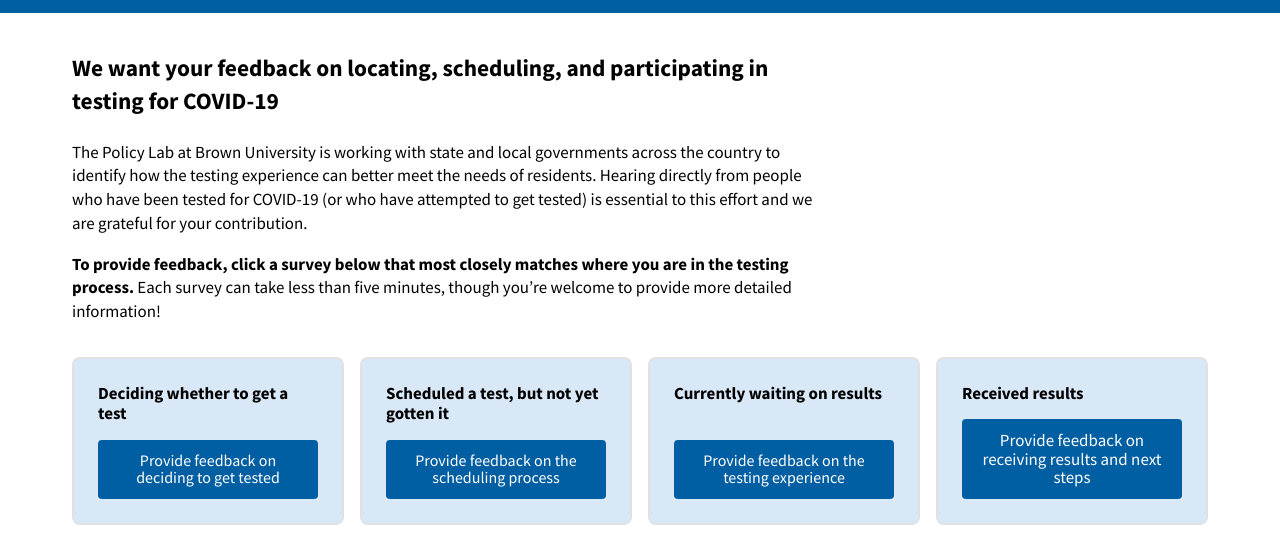
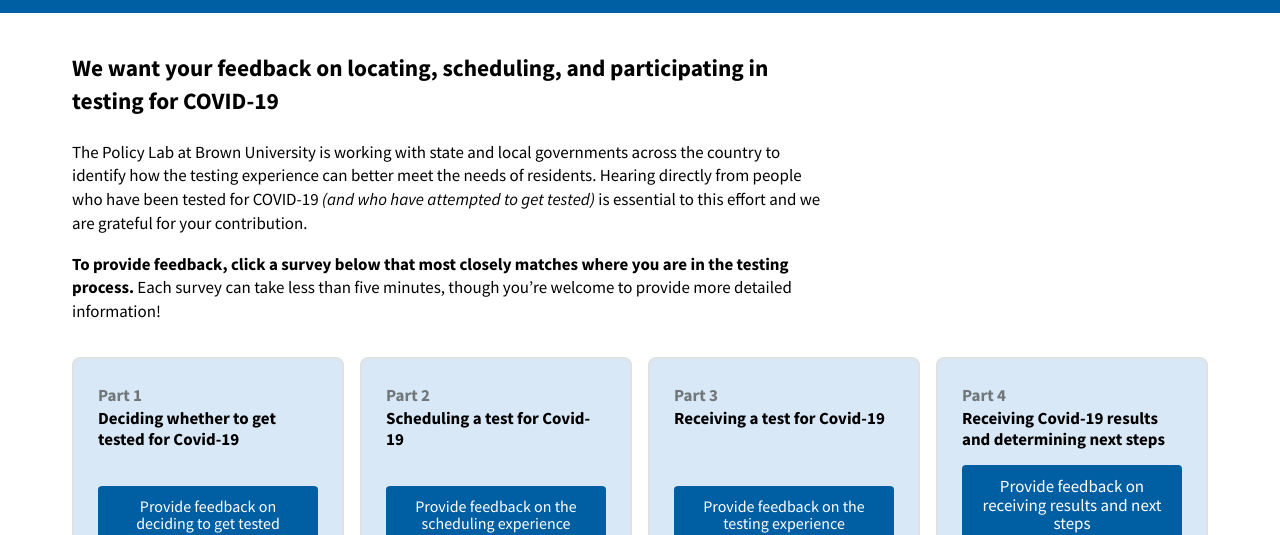
Before and after one commit to thepolicylab/covid-testing-feedback, a website: page index.html in a window 1280 px wide. Shown: the part 276-811 px from the top of the page. Drawn offline with Linux system fonts and the light colour scheme.

Commit message:
update language and headings for cards

```diff
--- a/index.html
+++ b/index.html
@@ -47,7 +47,7 @@
                     We want your feedback on locating, scheduling, and participating in testing for COVID-19
                 </p>
                 <p class="font-body-sm">
-                    The Policy Lab at Brown University is working with state and local governments across the country to identify how the testing experience can better meet the needs of residents. Hearing directly from people who have been tested for COVID-19 (or who have attempted to get tested) is essential to this effort and we are grateful for your contribution.
+                    The Policy Lab at Brown University is working with state and local governments across the country to identify how the testing experience can better meet the needs of residents. Hearing directly from people who have been tested for COVID-19 <i>(and who have attempted to get tested)</i> is essential to this effort and we are grateful for your contribution.
                 </p>
                 <p class="font-body-sm">
                     <b>To provide feedback, click a survey below that most closely matches where you are in the testing process.</b> Each survey can take less than five minutes, though you’re welcome to provide more detailed information!
@@ -60,7 +60,8 @@
                     <li class="grid-col-12 tablet:grid-col-6 desktop:grid-col-3 usa-card">
                         <div class="usa-card__container bg-primary-lighter display-flex flex-justify flex-column">
                           <header class="usa-card__header">
-                            <h2 class="usa-card__heading font-sans-sm text-semibold">Deciding whether to get a test</h2>
+                            <span class="text-base text-bold">Part 1</span>
+                            <h2 class="usa-card__heading font-sans-sm text-semibold">Deciding whether to get tested for Covid-19</h2>
                           </header>
                           <div class="usa-card__footer">
                             <button id="decision-button" class="usa-button font-sans-xs text-normal line-height-sans-2">Provide feedback on deciding to get tested</button>
@@ -70,17 +71,19 @@
                       <li class="grid-col-12 tablet:grid-col-6 desktop:grid-col-3 usa-card">
                         <div class="usa-card__container bg-primary-lighter display-flex flex-justify flex-column">
                           <header class="usa-card__header">
-                            <h2 class="usa-card__heading font-sans-sm text-semibold">Scheduled a test, but not yet gotten it</h2>
+                            <span class="text-base text-bold">Part 2</span>
+                            <h2 class="usa-card__heading font-sans-sm text-semibold">Scheduling a test for Covid-19</h2>
                           </header>
                           <div class="usa-card__footer">
-                            <button id="scheduling-button" class="usa-button font-sans-xs text-normal line-height-sans-2">Provide feedback on the scheduling process</button>
+                            <button id="scheduling-button" class="usa-button font-sans-xs text-normal line-height-sans-2">Provide feedback on the scheduling experience</button>
                           </div>
                         </div>
                       </li>
                       <li class="grid-col-12 tablet:grid-col-6 desktop:grid-col-3 usa-card">
                         <div class="usa-card__container bg-primary-lighter display-flex flex-justify flex-column">
                           <header class="usa-card__header">
-                            <h2 class="usa-card__heading font-sans-sm text-semibold">Currently waiting on results</h2>
+                            <span class="text-base text-bold">Part 3</span>
+                            <h2 class="usa-card__heading font-sans-sm text-semibold">Receiving a test for Covid-19</h2>
                           </header>
                           <div class="usa-card__footer">
                             <button id="testing-button" class="usa-button font-sans-xs text-normal line-height-sans-2">Provide feedback on the testing experience</button>
@@ -90,7 +93,8 @@
                       <li class="grid-col-12 tablet:grid-col-6 desktop:grid-col-3 usa-card">
                         <div class="usa-card__container bg-primary-lighter display-flex flex-justify flex-column">
                           <header class="usa-card__header">
-                            <h2 class="usa-card__heading font-sans-sm text-semibold">Received results</h2>
+                            <span class="text-base text-bold">Part 4</span>
+                            <h2 class="usa-card__heading font-sans-sm text-semibold">Receiving Covid-19 results and determining next steps</h2>
                           </header>
                           <div class="usa-card__footer">
                             <button id="results-button" class="usa-button font-sans-sm text-normal line-height-sans-2">Provide feedback on receiving results and next steps</button>
@@ -102,7 +106,7 @@
             <div class="grid-row content bg-white text-black padding-x-2 mobile-lg:padding-x-4 tablet:padding-x-6 desktop:padding-x-9">
                 <div class="tablet:grid-col-8">
                     <p class="font-body-sm margin-top-0">
-                        If you’d like to provide feedback on the full testing experience, <a href="#" class="text-black">click here</a>.
+                        If you’d like to provide feedback on all four stages in one form, <a href="#" class="text-black">click here</a>.
                     </p>
                 </div>
             </div>
```
